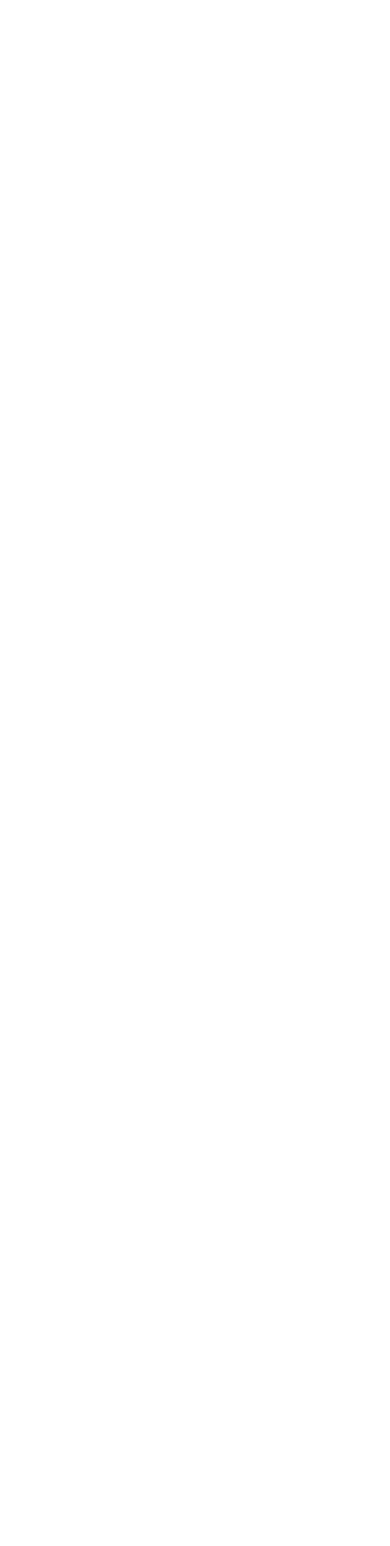
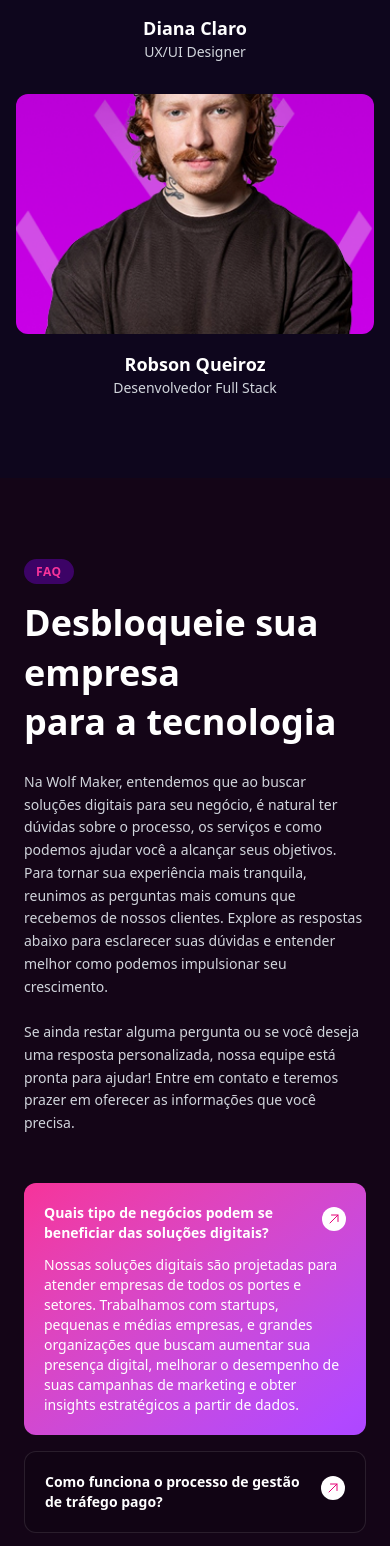
Before and after one commit to WolfMaker-Enterprise/wolf-maker, a React (Vite) app: page / in a window 390 px wide. Shown: the part 7584-9130 px from the top of the page. Before the commit the page ends 5462 px from the top, so only its background shows below. Built offline with nearby package versions, Linux system fonts and the light colour scheme.

Commit message:
feat: Add FAQ and TeamSection components to enhance application content

```diff
--- a/src/App.jsx
+++ b/src/App.jsx
@@ -1,11 +1,13 @@
 import "./App.css";
 import Diferencials from "./components/Diferencials.jsx";
+import FAQ from "./components/FAQ.jsx";
 import HomeSection from "./components/HomeSection.jsx";
 import LineDivider from "./components/LineDivider.jsx";
 import NavBar from "./components/NavBar.jsx";
 import OurWork from "./components/OurWork.jsx";
 import ServicesCarousel from "./components/ServicesCarousel.jsx";
 import Soluctions from "./components/Soluctions.jsx";
+import TeamSection from "./components/TeamSection.jsx";
 
 function App() {
   return (
@@ -17,6 +19,8 @@ function App() {
       <Diferencials />
       <Soluctions />
       <OurWork />
+      <TeamSection />
+      <FAQ />
     </>
   );
 }
--- /dev/null
+++ b/src/components/FAQ.jsx
@@ -0,0 +1,88 @@
+import React from "react";
+import { useState } from "react";
+import { ArrowUpRight } from "phosphor-react";
+
+export default function FAQ() {
+  const questions = [
+    {
+      title:
+        "Quais tipo de negócios podem se beneficiar das soluções digitais?",
+      answer:
+        "Nossas soluções digitais são projetadas para atender empresas de todos os portes e setores. Trabalhamos com startups, pequenas e médias empresas, e grandes organizações que buscam aumentar sua presença digital, melhorar o desempenho de suas campanhas de marketing e obter insights estratégicos a partir de dados.",
+    },
+    {
+      title: "Como funciona o processo de gestão de tráfego pago?",
+      answer:
+        "O processo de gestão de tráfego pago na Wolf Maker envolve várias etapas. Primeiro, realizamos uma análise detalhada do seu negócio e do seu público-alvo. Em seguida, desenvolvemos uma estratégia personalizada que inclui a criação de anúncios, segmentação de público e definição de orçamentos. Monitoramos continuamente o desempenho das campanhas, otimizando-as para garantir o melhor retorno sobre o investimento.",
+    },
+    {
+      title:
+        "É possível contratar um serviço específico ou é necessário contratar um pacote completo?",
+      answer:
+        "Na Wolf Maker, oferecemos flexibilidade na contratação de nossos serviços. Você pode optar por contratar um serviço específico, como gestão de tráfego pago ou desenvolvimento de páginas, ou escolher um pacote completo que inclua várias soluções. Nossa equipe está pronta para entender suas necessidades e oferecer a melhor opção para o seu negócio.",
+    },
+  ];
+
+  const [openIndex, setOpenIndex] = useState(0);
+
+  return (
+    <section className="bg-[#140517] text-white md:h-[618px] py-20 px-6">
+      <div className="max-w-6xl mx-auto grid md:grid-cols-2 gap-12">
+        {/* Lado Esquerdo */}
+        <div>
+          <span className="text-xs text-pink-500 tracking-wider bg-purple-950 px-3 py-1 rounded-full uppercase font-semibold">
+            FAQ
+          </span>
+          <h2 className="text-4xl font-bold leading-snug mt-4">
+            Desbloqueie sua empresa <br />
+            para a <span className="text-white font-extrabold">tecnologia</span>
+          </h2>
+          <p className="text-gray-300 text-sm mt-6 leading-relaxed">
+            Na Wolf Maker, entendemos que ao buscar soluções digitais para seu
+            negócio, é natural ter dúvidas sobre o processo, os serviços e como
+            podemos ajudar você a alcançar seus objetivos. Para tornar sua
+            experiência mais tranquila, reunimos as perguntas mais comuns que
+            recebemos de nossos clientes. Explore as respostas abaixo para
+            esclarecer suas dúvidas e entender melhor como podemos impulsionar
+            seu crescimento. <br />
+            <br />
+            Se ainda restar alguma pergunta ou se você deseja uma resposta
+            personalizada, nossa equipe está pronta para ajudar! Entre em
+            contato e teremos prazer em oferecer as informações que você
+            precisa.
+          </p>
+        </div>
+
+        {/* Lado Direito - Perguntas */}
+        <div className="space-y-4">
+          {questions.map((q, index) => {
+            const isOpen = index === openIndex;
+            return (
+              <div
+                key={index}
+                className={`rounded-xl p-5 transition-all duration-300 ${
+                  isOpen
+                    ? "bg-gradient-to-br from-pink-500 to-purple-500 text-white"
+                    : "bg-black/10 text-white border border-white/10"
+                }`}
+                onClick={() => setOpenIndex(index)}
+              >
+                <div className="flex justify-between items-start cursor-pointer">
+                  <h4 className="font-semibold text-sm md:text-base">
+                    {q.title}
+                  </h4>
+                  <div className="w-6 h-6 rounded-full bg-white flex items-center justify-center shrink-0 ml-4 mt-1">
+                    <ArrowUpRight size={16} className="text-pink-600" />
+                  </div>
+                </div>
+                {isOpen && q.answer && (
+                  <p className="text-sm mt-3">{q.answer}</p>
+                )}
+              </div>
+            );
+          })}
+        </div>
+      </div>
+    </section>
+  );
+}
--- /dev/null
+++ b/src/components/TeamSection.jsx
@@ -0,0 +1,63 @@
+import React from "react";
+const teamMembers = [
+  {
+    name: "Lorenzo",
+    role: "CEO",
+    image: "/images/lorenzo.png",
+  },
+  {
+    name: "Maicon Bitencourt",
+    role: "Sócio e Chefe de Marketing",
+    image: "/images/maicon.png",
+  },
+  {
+    name: "Larissa Ignez",
+    role: "Social Media",
+    image: "/images/larissa.png",
+  },
+  {
+    name: "Davi",
+    role: "Head de Marketing",
+    image: "/images/davi.png",
+  },
+  {
+    name: "Elisa Steinmetz",
+    role: "Gestora de tráfego pago",
+    image: "/images/elisa.png",
+  },
+  {
+    name: "Diana Claro",
+    role: "UX/UI Designer",
+    image: "/images/diana.png",
+  },
+  {
+    name: "Robson Queiroz",
+    role: "Desenvolvedor Full Stack",
+    image: "/images/robson.png",
+  },
+];
+
+export default function TeamSection() {
+  return (
+    <section className="bg-[#0e061d] text-white py-20">
+      <div className="max-w-7xl mx-auto px-4 text-center">
+        <h3 className="text-purple-400 font-semibold mb-2">A EQUIPE</h3>
+        <h2 className="text-4xl font-bold mb-12">Nosso time Wolf</h2>
+
+        <div className="grid grid-cols-1 sm:grid-cols-2 md:grid-cols-3 lg:grid-cols-5 gap-8">
+          {teamMembers.map((member, index) => (
+            <div key={index}>
+              <img
+                src={member.image}
+                alt={member.name}
+                className="w-full h-60 object-cover rounded-xl mb-4"
+              />
+              <h3 className="text-lg font-semibold">{member.name}</h3>
+              <p className="text-sm text-gray-300">{member.role}</p>
+            </div>
+          ))}
+        </div>
+      </div>
+    </section>
+  );
+}
```
